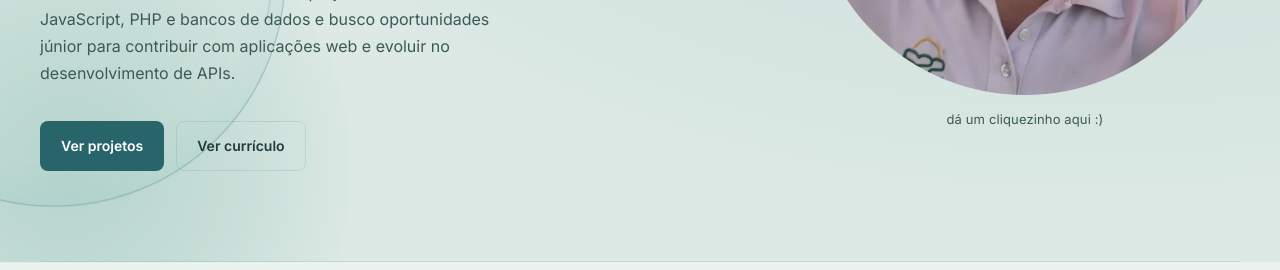
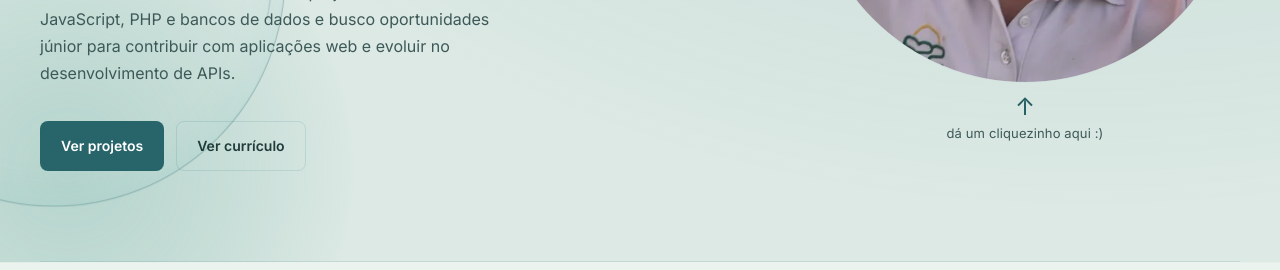
Before and after one commit to plim7plim/portifolio, a plain HTML site: page index.html in a window 1280 px wide. Shown: the part 530-800 px from the top of the page. Drawn offline with Linux system fonts and the light colour scheme; no server answers.

Commit message:
Adiciona seta apontando para a foto interativa

```diff
--- a/index.html
+++ b/index.html
@@ -236,7 +236,10 @@
               class="hero-image-hover"
             />
           </button>
-          <span class="portrait-hint" data-i18n="hero.photoHint">dá um cliquezinho aqui :)</span>
+          <span class="portrait-hint">
+            <span data-i18n="hero.photoHint">dá um cliquezinho aqui :)</span>
+            <span class="portrait-hint-arrow" aria-hidden="true">↑</span>
+          </span>
         </div>
       </section>
 
--- a/style.css
+++ b/style.css
@@ -2448,7 +2448,11 @@ html:has(.oikawa-scattered) {
 }
 
 .portrait-hint {
-  display: block;
+  display: flex;
+  flex-direction: column;
+  align-items: center;
+  justify-content: center;
+  gap: 3px;
   margin-top: 12px;
   text-align: center;
   color: var(--text2);
@@ -2461,3 +2465,10 @@ html:has(.oikawa-scattered) {
     width: clamp(110px, calc(var(--photo-size) * 0.8), 160px);
   }
 }
+
+.portrait-hint-arrow {
+  order: -1;
+  color: var(--primary);
+  font-size: 1.5rem;
+  line-height: 1;
+}
```
